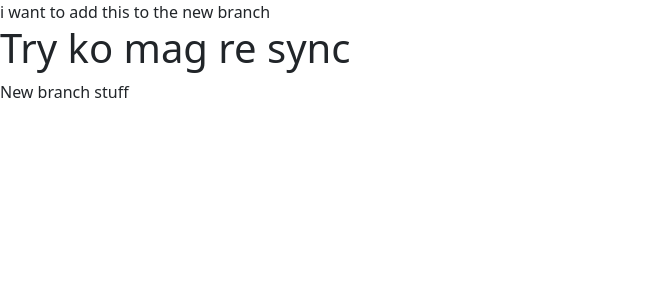
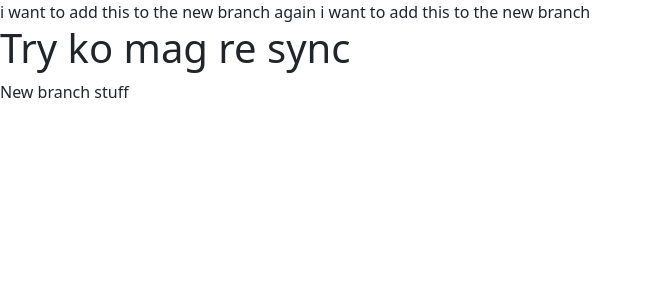
Before and after one commit to arumugamrajamani/Job-Portal-1, a PHP site: page / in a window 1280 px wide. Shown: the top 300 px of the page, without its empty margins (0-652 px from the left). Run offline with PHP 8.4, Linux system fonts and the light colour scheme.

Commit message:
merge practice

```diff
--- a/index.php
+++ b/index.php
@@ -14,6 +14,7 @@
 
     <body>
         i want to add this to the new branch
+        again i want to add this to the new branch
         <h1>Try ko mag re sync</h1>
         New branch stuff
 
```
